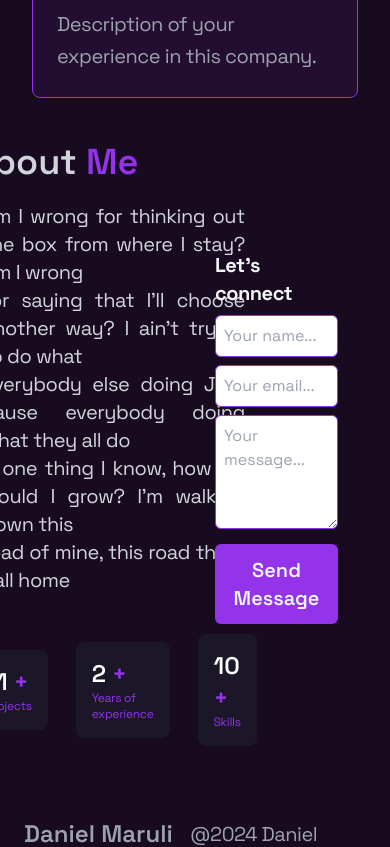
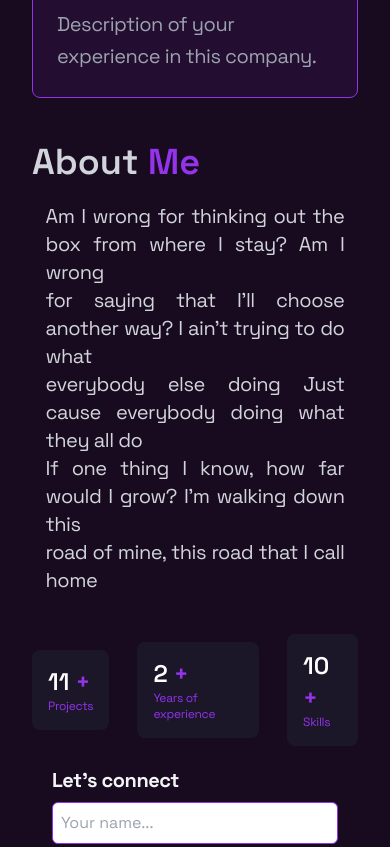
Before and after one commit to daniels9028/Portfolio-1, a React (Vite) app: page / in a window 390 px wide. Shown: the part 5080-5927 px from the top of the page. Built offline with nearby package versions, Linux system fonts and the light colour scheme.

Commit message:
feat: Contact

```diff
--- a/src/components/Contact.jsx
+++ b/src/components/Contact.jsx
@@ -5,7 +5,7 @@ const Contact = () => {
 
   return (
     <div className="px-8 max-w-[1000px] mx-auto md:my-12" id="contact">
-      <div className="grid grid-cols-2 place-items-center">
+      <div className="grid lg:grid-cols-2 place-items-center">
         <div>
           <div className=" text-gray-300 my-3">
             <h3 className="text-4xl font-semibold mb-5">
```
